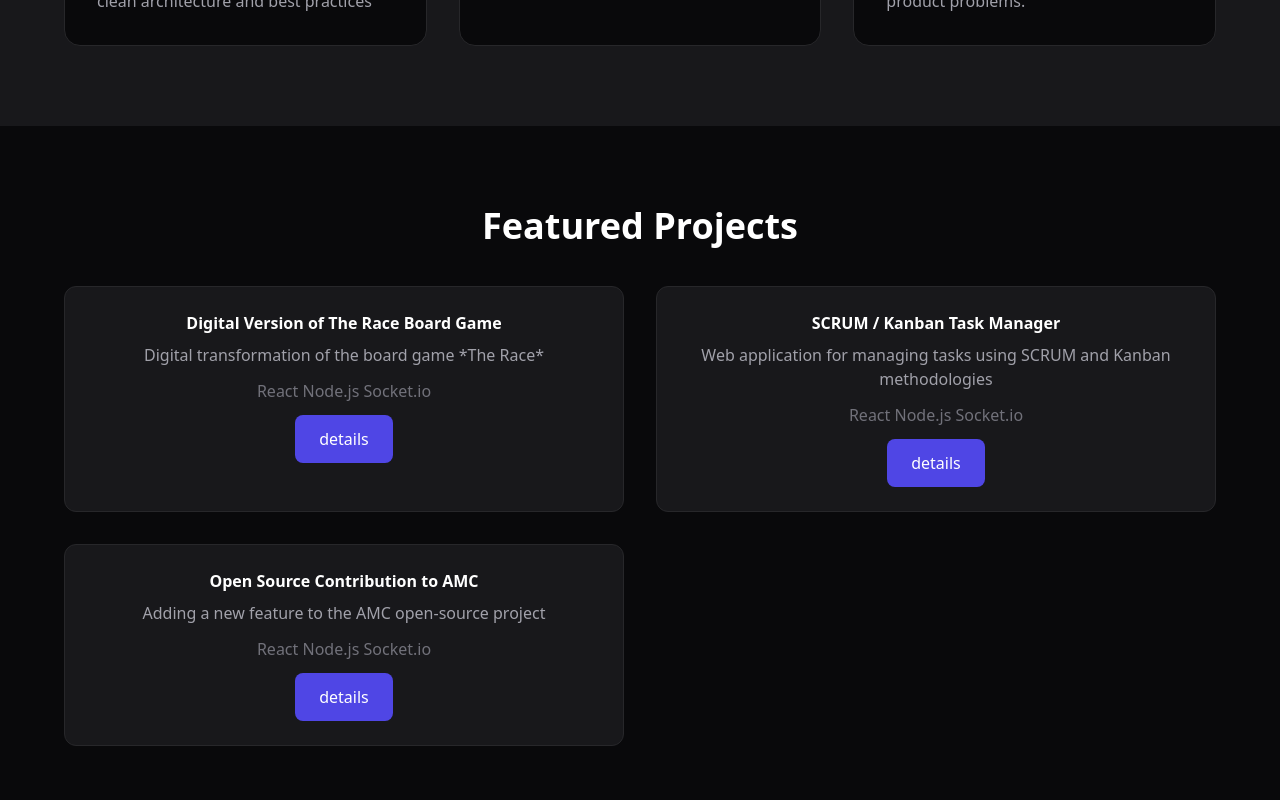
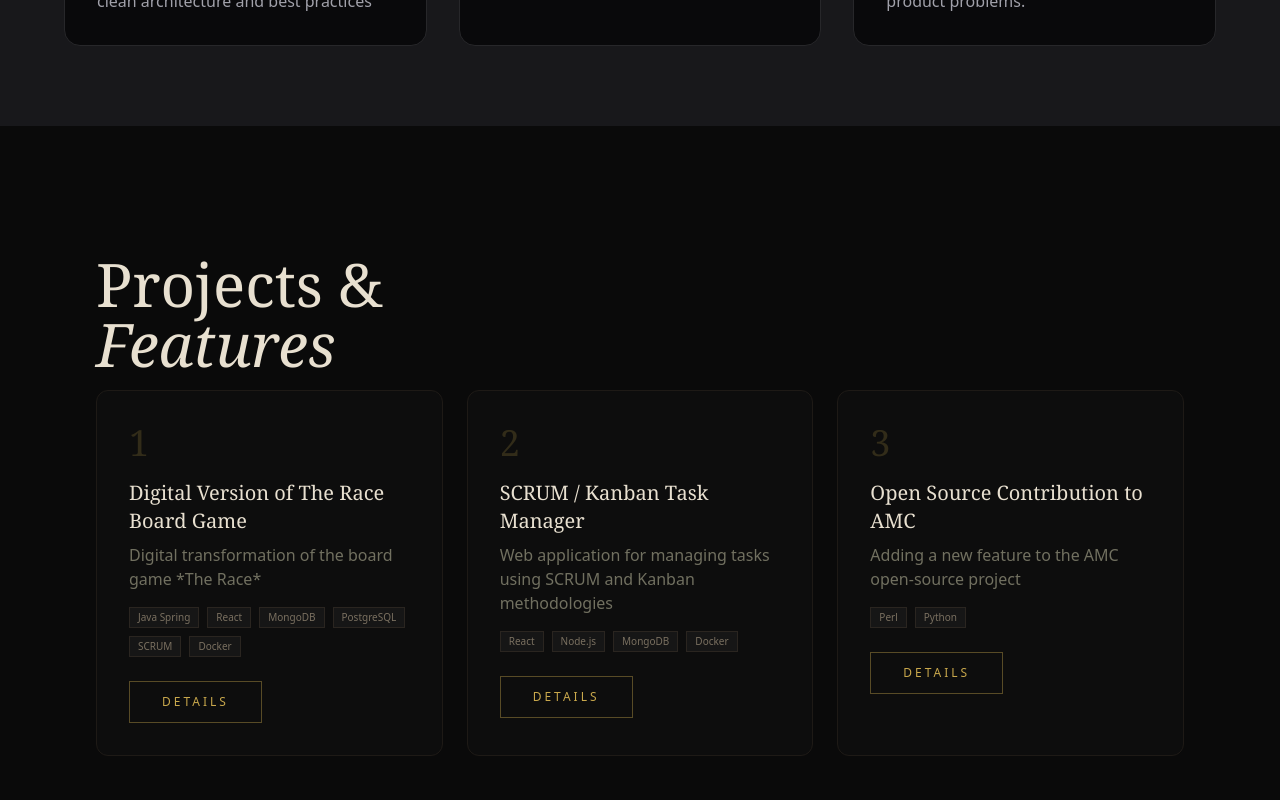
Before and after one commit to jbanijarid/portfolio, a React (Vite) app: page / in a window 1280 px wide. Shown: the part 1120-1920 px from the top of the page. Built offline with nearby package versions, Linux system fonts and the light colour scheme.

Commit message:
add the new design of ProjectSection.tsx

```diff
--- a/src/components/ProjectsSection.tsx
+++ b/src/components/ProjectsSection.tsx
@@ -7,12 +7,19 @@ const projects : ProjectType[] = [
     title: "Digital Version of The Race Board Game",
     description: "Digital transformation of the board game *The Race*",
     details:
-      "This project consists of building a digital version of the board game *The Race*, allowing users to play online with an interactive interface.",
+      "This project consists of building a digital version of the board game \"The Race\","
+       + " allowing users to play online with an interactive interface."
+       + " \"The Race\" is a multiplayer car racing game where movements are determined by dice rolls,"
+       + " and player interactions are managed through the use of cards.",
     tasks: [
-      "Designing the user interface",
-      "Developing the core game features",
+      "Full-stack development using Java Spring, TypeScript, React, and TailwindCSS",
+      "Designed and implemented REST APIs",
+      "Integrated JWT authentication for secure API access",
+      "Managed PostgreSQL (relational) and MongoDB (NoSQL) databases",
+      "Deployed the application on AlwaysData servers",
+      "Worked in an Agile environment with two-week sprints"
     ],
-    stack: ["React", "Node.js", "Socket.io"],
+    stack: ["Java Spring", "React", "MongoDB", "PostgreSQL", "SCRUM", "Docker"],
     link: "#",
   },
   {
@@ -25,7 +32,7 @@ const projects : ProjectType[] = [
       "Building customizable dashboards",
       "Implementing real-time collaboration features",
     ],
-    stack: ["React", "Node.js", "Socket.io"],
+    stack: ["React", "Node.js", "MongoDB", "Docker"],
     link: "#",
   },
   {
@@ -33,12 +40,16 @@ const projects : ProjectType[] = [
     description:
       "Adding a new feature to the AMC open-source project",
     details:
-      "This project involved contributing to the AMC open-source project by designing and implementing a new feature requested by the community.",
+      "Added a new feature to the open-source AMC (Auto Multiple Choice) software to automate the process of"
+      + "matching exam papers with students.",
     tasks: [
-      "Analyzing community requirements",
-      "Developing and testing the new feature",
+      "Defined and analyzed client requirements and translated them into user stories",
+      " Performed image processing using Python and Google VisionAI API to extract handwritten",
+      " student numbers",
+      " Modified AMC’s Perl-based UI to integrate and execute the OCR script",
+      " Worked under Agile methodology using JIRA"
     ],
-    stack: ["React", "Node.js", "Socket.io"],
+    stack: ["Perl", "Python"],
     link: "#",
   },
 ];
@@ -48,30 +59,35 @@ const ProjectsSection = () => {
 
   const [selectedProject, setSelectedProject] = useState<ProjectType | null>(null);
   return (
-    <section className="bg-zinc-950 py-20 px-6">
-      <div className="max-w-6xl mx-auto text-center">
+    <section className="bg-[#0a0a0a] py-32 px-8 md:px-16 lg:px-24 relative overflow-hidden">
+      <div className="max-w-6xl mx-auto">
 
-        <h2 className="text-4xl font-bold mb-10">Featured Projects</h2>
 
-        <div className="grid sm:grid-cols-2 md:grid-cols-2 gap-8">
+        <h2 className="font-serif font-light  text-5xl md:text-6xl text-[#e8e0d0] mb-4">
+          Projects & <br />
+          <span className="italic">Features</span>
+        </h2>
+
+        <div className="grid sm:grid-cols-2 md:grid-cols-3 gap-6">
 
           {projects.map((project, index) => (
-            <div className="bg-zinc-900 rounded rounded-xl border border-zinc-800 p-6">
-              <h3 className="font-semibold mb-2">
+            <div className=" group bg-[#0d0d0d] rounded rounded-xl border border-[#1e1a16] hover:border-[#c9a84c]/20 p-8 relative card-glow transition-all duration-500">
+              <span className="font-serif text-[#c9a84c]/20 text-4xl block mb-4">{index + 1}</span>
+              <h3 className="font-serif text-xl text-[#e8e0d0] mb-2">
                 {project.title}
               </h3>
 
-              <p className="text-zinc-400 mb-3">
+              <p className="text-[#717060] mb-4">
                 {project.description}
               </p>
 
-              <p className="text-zinc-500 mb-3">
+              <p className="flex flex-wrap gap-2 mb-6">
                 {project.stack.map((tech, i) => (
-                  <span key={i}> {tech} </span>
+                  <span key={i} className="text-[10px] px-2 py-0.5 bg-[#161616] border border-[#2a2520] text-[#7a7060]"> {tech} </span>
                 ))}
               </p>
 
-              <button className="px-6 py-3 rounded-lg bg-indigo-600 hover:bg-indigo-700 transition"
+              <button className="px-8 py-3 border border-[#c9a84c]/40 text-xs uppercase tracking-[0.25em] text-[#c9a84c] hover:bg-[#c9a84c] hover:text-[#0a0a0a] transition-all duration-300"
                 onClick={() => setSelectedProject(project)}>
                 details
               </button>
@@ -84,7 +100,6 @@ const ProjectsSection = () => {
           />
         </div>
 
-
       </div>
     </section>
   )
```
